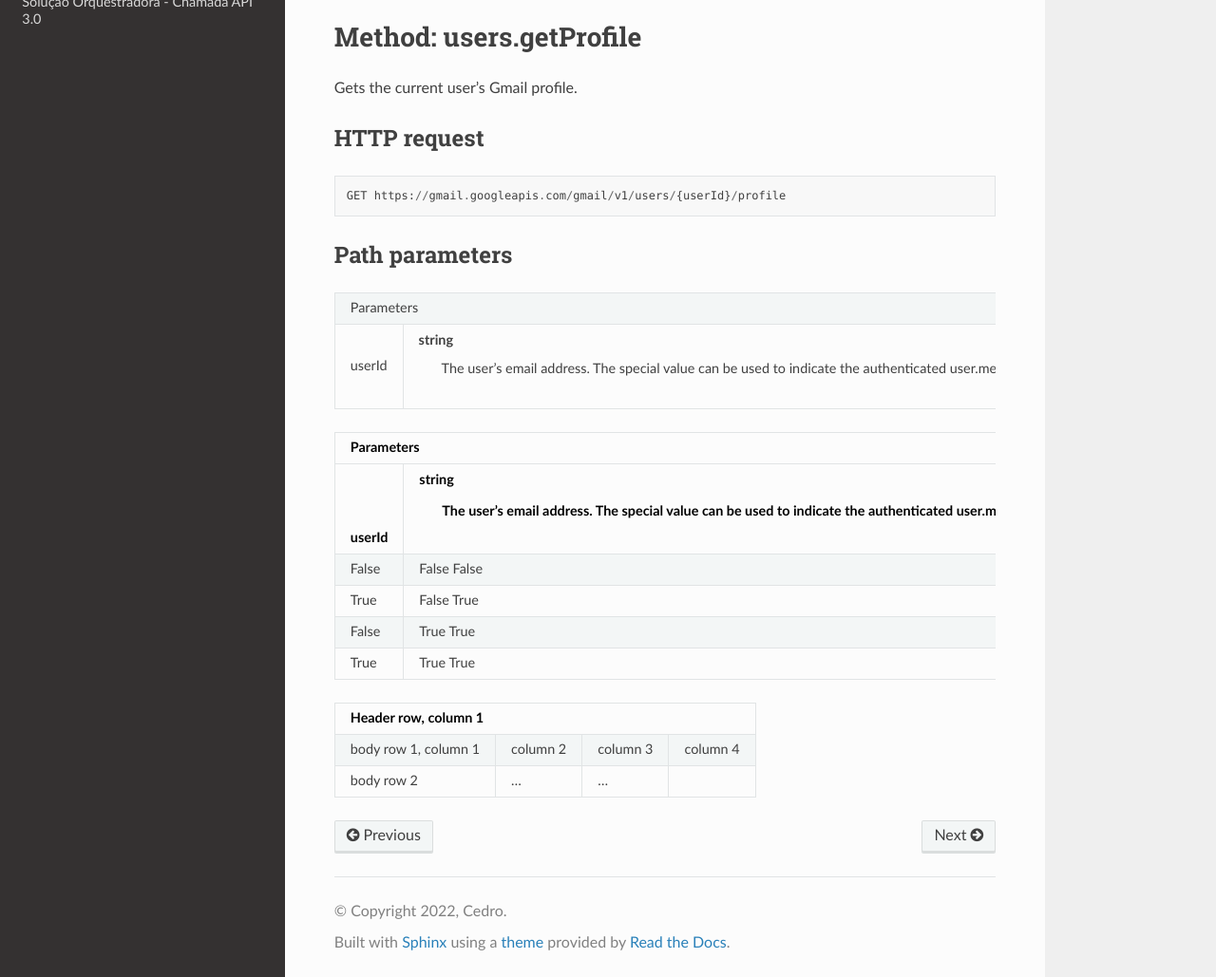
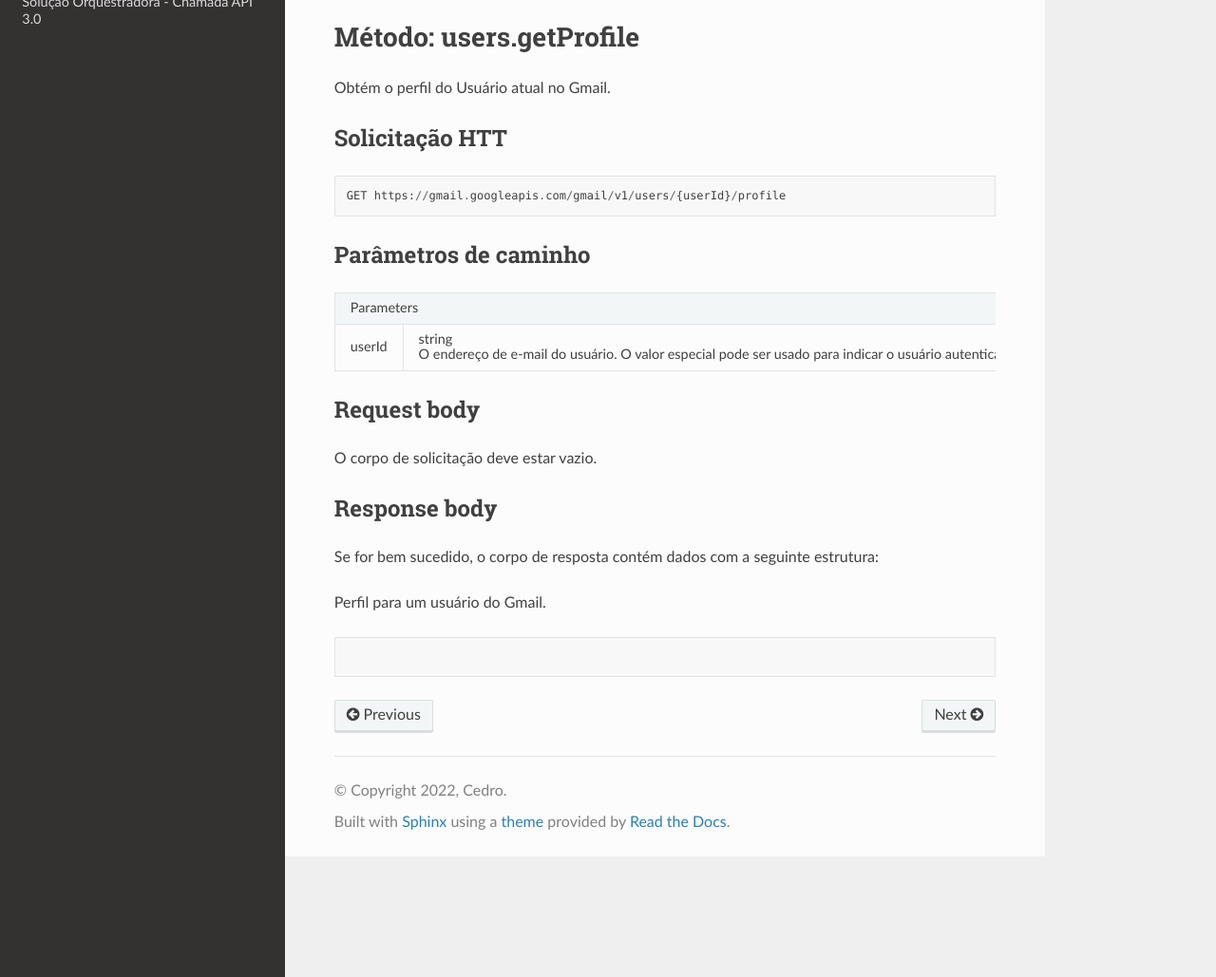
Before and after one commit to dionisribeiro/solucao-orquestradora, a Sphinx documentation site: the page built from docs/source/solucao-v2.rst, in a window 1280 px wide and 1293 px high, cut to the strip 264-1293 px from the top of the window. Shown: the whole strip at 95% size. Built offline with Sphinx 7.4.7 and the Read the Docs theme 2.0.0, drawn with Linux system fonts in a browser that asks for light colours; some of the changed text lies outside the part shown.

Commit message:
Update solucao-v2.rst

```diff
--- a/docs/source/solucao-v2.rst
+++ b/docs/source/solucao-v2.rst
@@ -3,46 +3,39 @@ Solução Orquestradora v.2
 
 .. autosummary::
 
-Method: users.getProfile
+Método: users.getProfile
 ========================
 
-Gets the current user's Gmail profile.
+Obtém o perfil do Usuário atual no Gmail.
 
-HTTP request
-------------
+Solicitação HTT
+---------------
 
 .. code-block::
 
   GET https://gmail.googleapis.com/gmail/v1/users/{userId}/profile
 
-Path parameters
----------------
+Parâmetros de caminho
+---------------------
 
 ====== =================
 Parameters
 ------------------------
 userId string
-        The user's email address. The special value can be used to indicate the authenticated user.me
+
+       O endereço de e-mail do usuário. O valor especial pode ser usado para indicar o usuário autenticado.me
 ====== =================
 
+Request body
+------------
 
-====== =================
-Parameters
-------------------------
-userId string
-        The user's email address. The special value can be used to indicate the authenticated user.me
-====== =================
-False  False  False
-True   False  True
-False  True   True
-True   True   True
-====== =================
+O corpo de solicitação deve estar vazio.
 
+Response body
+-------------
 
-+------------------------+------------+----------+----------+
-| Header row, column 1                                      |
-+========================+============+==========+==========+
-| body row 1, column 1   | column 2   | column 3 | column 4 |
-+------------------------+------------+----------+----------+
-| body row 2             | ...        | ...      |          |
-+------------------------+------------+----------+----------+
+Se for bem sucedido, o corpo de resposta contém dados com a seguinte estrutura:
+
+Perfil para um usuário do Gmail.
+
+.. code-block::
```
